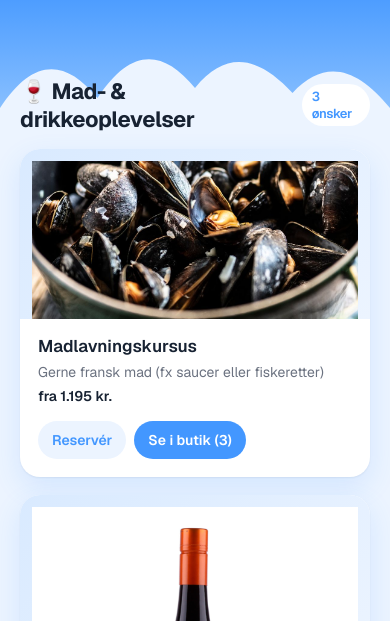
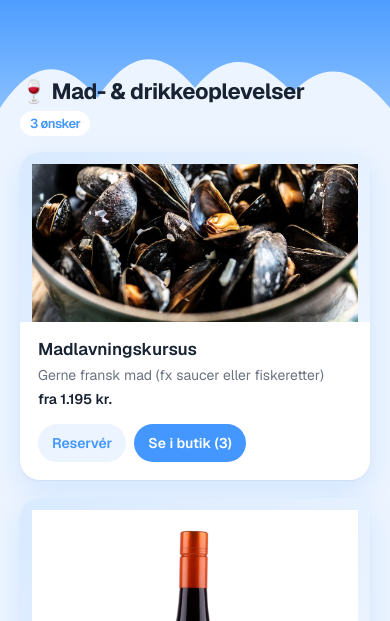
Before and after one commit to frankdossing/onskeliste, a plain HTML site: page index.html in a window 390 px wide. Shown: the part 223-844 px from the top of the page. Drawn offline with nearby package versions, Linux system fonts and the light colour scheme.

Commit message:
Fix section heading wrapping on mobile

```diff
--- a/styles.css
+++ b/styles.css
@@ -29,8 +29,8 @@ body.flipped { transform: rotate(180deg); }
 /* ===== Sections & cards ===== */
 main { max-width: 1080px; margin: -70px auto 0; padding: 0 20px 40px; position: relative; }
 .cat { margin-bottom: 36px; }
-.cat h2 { font-size: 22px; letter-spacing: -.02em; display: flex; align-items: center; gap: 10px; margin: 0 0 16px; }
-.pill { font-size: 13px; font-weight: 600; color: var(--blue); background: #fff; border-radius: 999px; padding: 4px 10px; }
+.cat h2 { font-size: 22px; letter-spacing: -.02em; display: flex; flex-wrap: wrap; align-items: center; gap: 6px 10px; margin: 0 0 16px; }
+.pill { font-size: 13px; font-weight: 600; color: var(--blue); background: #fff; border-radius: 999px; padding: 4px 10px; white-space: nowrap; }
 .grid { display: grid; grid-template-columns: repeat(auto-fill, minmax(240px, 1fr)); gap: 18px; }
 .card {
   background: #fff; border-radius: 20px; overflow: hidden; display: flex; flex-direction: column;
```
